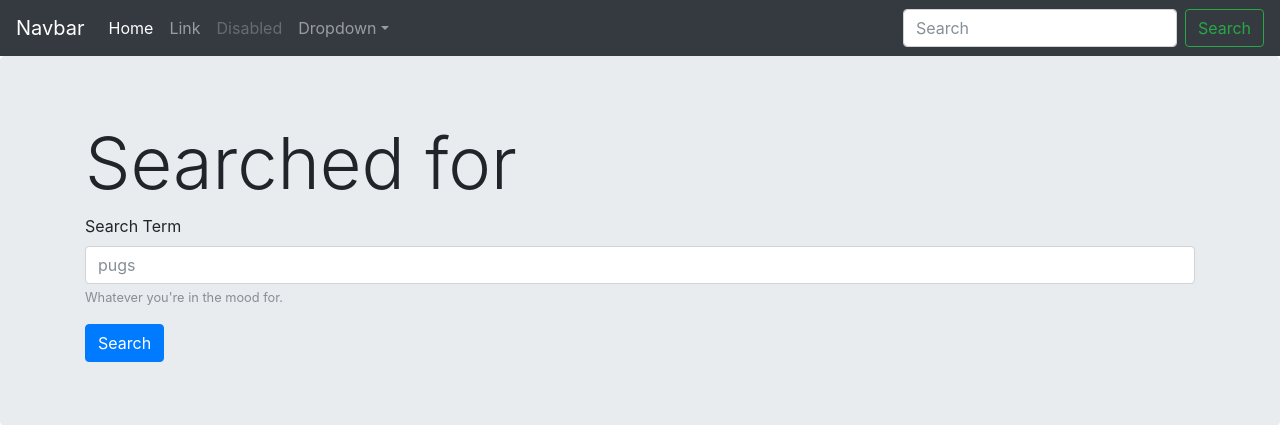
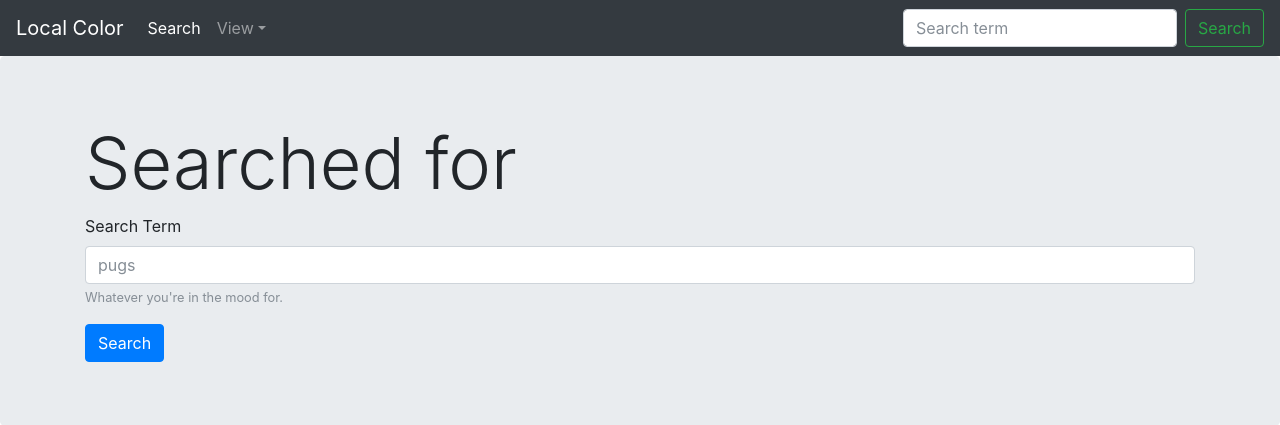
Before and after one commit to sharpdot/local-color, a Node project: template views/results.hbs in a window 1280 px wide. Shown: the top 425 px of the page. Run offline with Node 20 templates, Linux system fonts and the light colour scheme; the template is opened without the code that fills it, so the values that code supplies are empty; some libraries are stand-ins or nearby versions.

Commit message:
make index view and update top

```diff
--- a/index.js
+++ b/index.js
@@ -37,16 +37,20 @@
 }))
 app.set('views', path.join(__dirname,'/views'))
 
+var user = {
+  first: 'Jeremy',
+  last: 'Dost',
+  site: 'http://jeremydost.com',
+  age: 32
+}
+
 app.get('/search', function(req, res) {
-  var user = {
-    first: 'Jeremy',
-    last: 'Dost',
-    site: 'http://jeremydost.com',
-    age: 32
-  }
   res.render('search', user)
 })
 
+app.get('/', function(req, res) {
+  res.render('index', user)
+})
 
 /*
 // download and save the next image that has not been downloaded before!
--- a/public/index.html
+++ b/public/index.html
@@ -60,7 +60,7 @@
           <form class="searchForm" action="/get-images" method="get">
             <div class="form-group">
               <label for="searchTerm">Search Term</label>
-              <input type="text" class="form-control" id="searchTerm" aria-describedby="searchTermHelp" placeholder="pugs">
+              <input type="text" class="form-control" name="searchTerm" id="searchTerm" aria-describedby="searchTermHelp" placeholder="pugs">
               <small id="searchTermHelp" class="form-text text-muted">Whatever you're in the mood for.</small>
             </div>
             <button type="submit" class="btn btn-primary">Search</button>
--- a/views/layouts/main.hbs
+++ b/views/layouts/main.hbs
@@ -7,7 +7,7 @@
     <meta name="author" content="">
     <link rel="icon" href="/favicon.ico">
 
-    <title>Jumbotron Template for Bootstrap</title>
+    <title>Local Color</title>
 
     <!-- Bootstrap core CSS -->
     <link href="/css/bootstrap.min.css" rel="stylesheet">
@@ -22,7 +22,7 @@
   <body>
 
     <nav class="navbar navbar-expand-md navbar-dark fixed-top bg-dark">
-      <a class="navbar-brand" href="#">Navbar</a>
+      <a class="navbar-brand" href="#">Local Color</a>
       <button class="navbar-toggler" type="button" data-toggle="collapse" data-target="#navbarsExampleDefault" aria-controls="navbarsExampleDefault" aria-expanded="false" aria-label="Toggle navigation">
         <span class="navbar-toggler-icon"></span>
       </button>
@@ -30,25 +30,18 @@
       <div class="collapse navbar-collapse" id="navbarsExampleDefault">
         <ul class="navbar-nav mr-auto">
           <li class="nav-item active">
-            <a class="nav-link" href="#">Home <span class="sr-only">(current)</span></a>
-          </li>
-          <li class="nav-item">
-            <a class="nav-link" href="#">Link</a>
-          </li>
-          <li class="nav-item">
-            <a class="nav-link disabled" href="#">Disabled</a>
+            <a class="nav-link" href="/">Search <span class="sr-only">(current)</span></a>
           </li>
           <li class="nav-item dropdown">
-            <a class="nav-link dropdown-toggle" href="http://example.com" id="dropdown01" data-toggle="dropdown" aria-haspopup="true" aria-expanded="false">Dropdown</a>
-            <div class="dropdown-menu" aria-labelledby="dropdown01">
-              <a class="dropdown-item" href="#">Action</a>
-              <a class="dropdown-item" href="#">Another action</a>
-              <a class="dropdown-item" href="#">Something else here</a>
+            <a class="nav-link dropdown-toggle" href="/images" id="viewDropdown" data-toggle="dropdown" aria-haspopup="true" aria-expanded="false">View</a>
+            <div class="dropdown-menu" aria-labelledby="viewDropdown">
+              <a class="dropdown-item" href="/images/map1">US Map 1</a>
+              <a class="dropdown-item" href="/images/map1">US Map 2</a>
             </div>
           </li>
         </ul>
-        <form class="searchForm form-inline my-2 my-lg-0">
-          <input class="form-control mr-sm-2" type="text" placeholder="Search" aria-label="Search">
+        <form class="searchForm form-inline my-2 my-lg-0" action="/get-images" method="get">
+          <input class="form-control mr-sm-2" type="text" name="searchTerm" placeholder="Search term" aria-label="Search" value="{{term}}">
           <button class="btn btn-outline-success my-2 my-sm-0" type="submit">Search</button>
         </form>
       </div>
--- a/views/results.hbs
+++ b/views/results.hbs
@@ -13,9 +13,9 @@
 
     <form class="searchForm" action="/get-images" method="get">
       <div class="form-group">
-        <label for="searchTerm">Search Term</label>
-        <input type="text" class="form-control" id="searchTerm" aria-describedby="searchTermHelp" placeholder="pugs" value="{{term}}">
-        <small id="searchTermHelp" class="form-text text-muted">Whatever you're in the mood for.</small>
+        <label for="mainSearchTerm">Search Term</label>
+        <input type="text" class="form-control" name="searchTerm" id="mainSearchTerm" aria-describedby="mainSearchTermHelp" placeholder="pugs" value="{{term}}">
+        <small id="mainSearchTermHelp" class="form-text text-muted">Whatever you're in the mood for.</small>
       </div>
       <button type="submit" class="btn btn-primary">Search</button>
     </form>
```
Also changed, not shown: views/index.hbs (added, +35 -0 lines).
